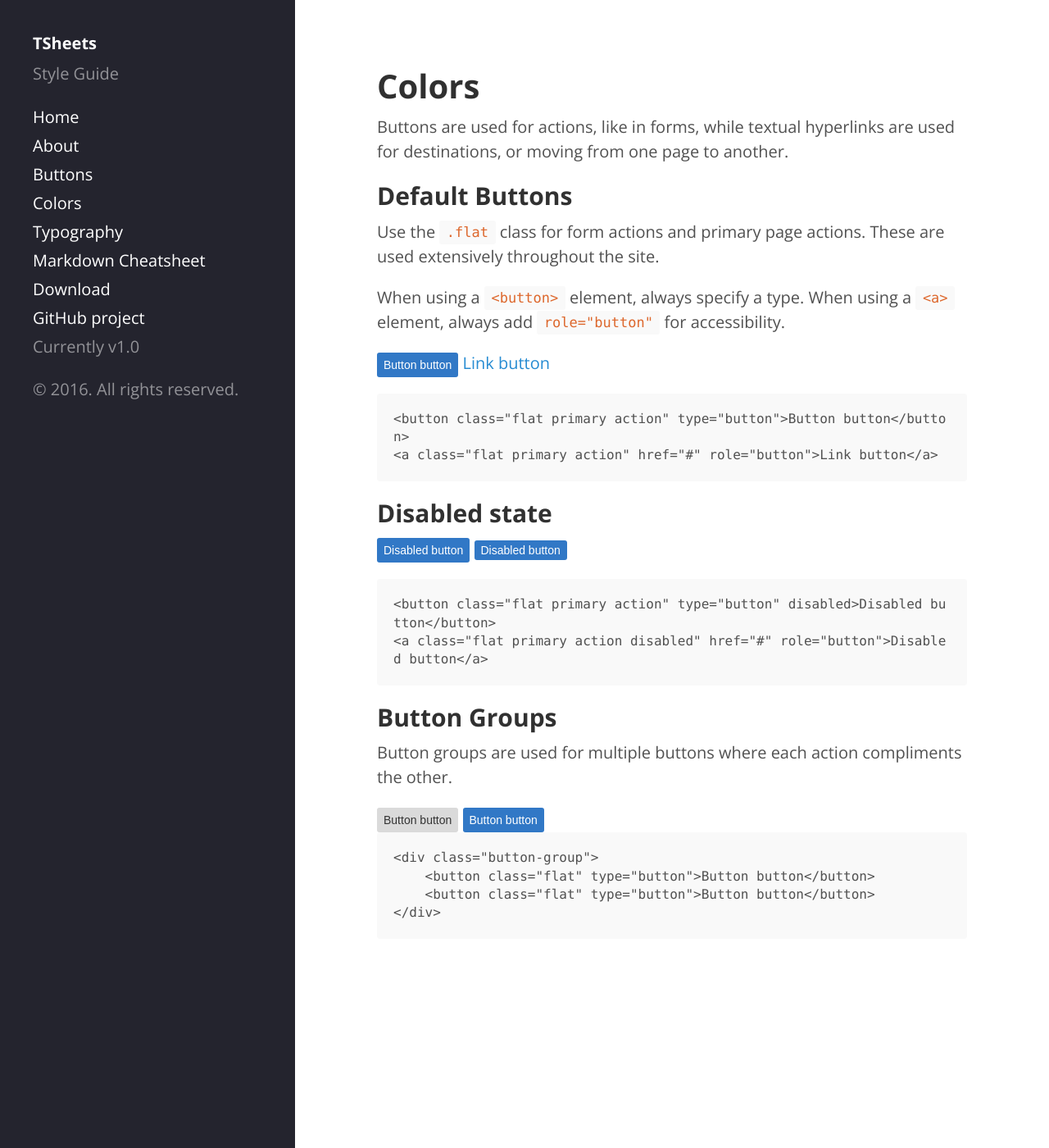
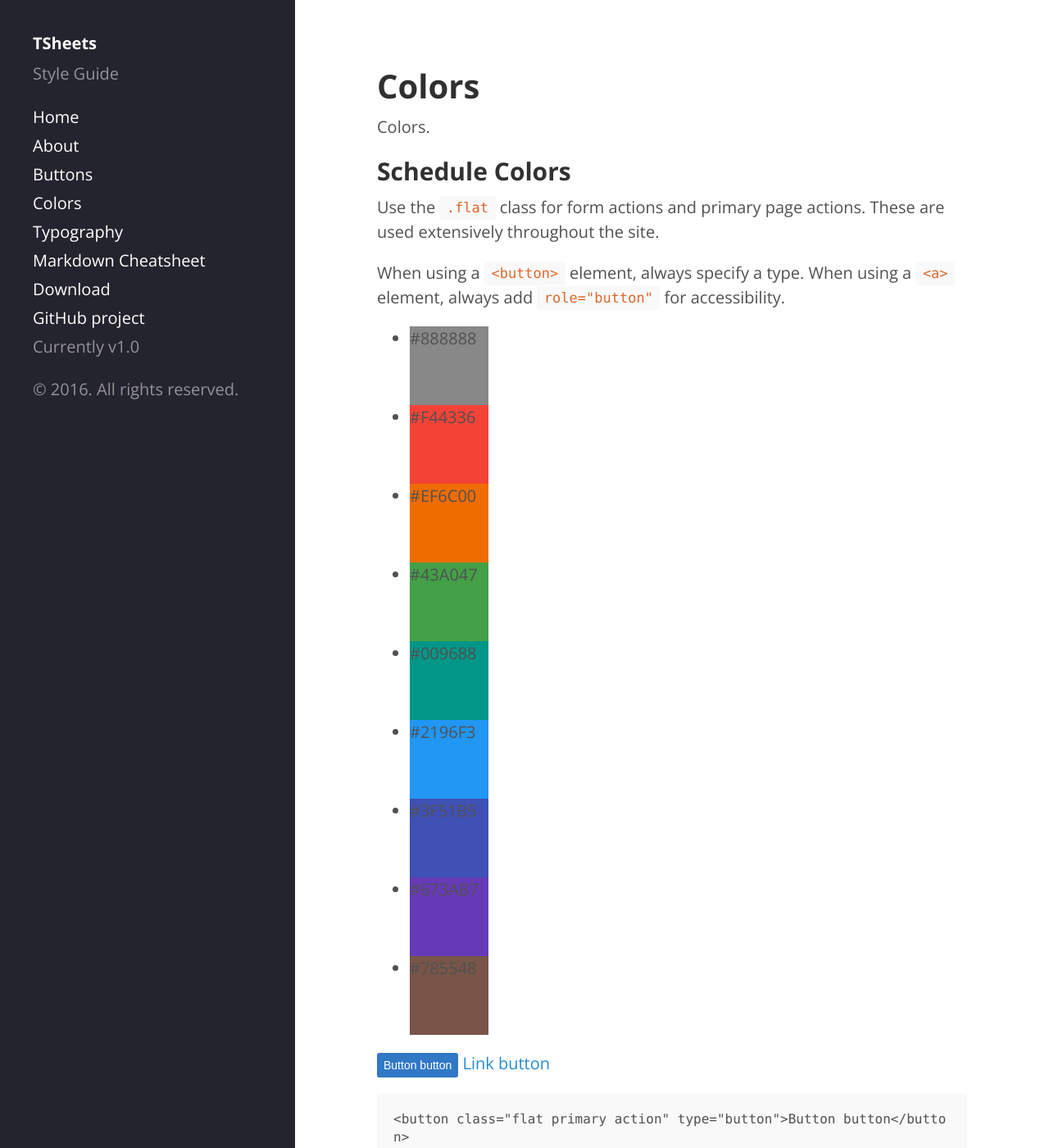
Before and after one commit to justinhersey/style-guide, a Jekyll site: the page built from colors.md, in a window 1280 px wide and 1400 px high. Shown: the whole window at 82% size. Built offline with Jekyll 4.4.1, drawn with Linux system fonts in a browser that asks for light colours.

Commit message:
add colors

````diff
--- a/colors.md
+++ b/colors.md
@@ -3,14 +3,25 @@ layout: page
 title: Colors
 ---
 
-Buttons are used for actions, like in forms, while textual hyperlinks are used for destinations, or moving from one page to another.
+Colors.
 
-## Default Buttons
+## Schedule Colors
 
 Use the `.flat` class for form actions and primary page actions. These are used extensively throughout the site.
 
 When using a `<button>` element, always specify a type. When using a `<a>` element, always add `role="button"` for accessibility.
 
+<ul>
+    <li style="width: 96px;height: 96px;background-color: #888888">#888888</li>
+    <li style="width: 96px;height: 96px;background-color: #F44336">#F44336</li>
+    <li style="width: 96px;height: 96px;background-color: #EF6C00">#EF6C00</li>
+    <li style="width: 96px;height: 96px;background-color: #43A047">#43A047</li>
+    <li style="width: 96px;height: 96px;background-color: #009688">#009688</li>
+    <li style="width: 96px;height: 96px;background-color: #2196F3">#2196F3</li>
+    <li style="width: 96px;height: 96px;background-color: #3F51B5">#3F51B5</li>
+    <li style="width: 96px;height: 96px;background-color: #673AB7">#673AB7</li>
+    <li style="width: 96px;height: 96px;background-color: #785548">#785548</li>
+</ul>
 <button class="flat primary action" type="button">Button button</button>
 <a class="btn" href="#" role="button">Link button</a>
 
@@ -18,29 +29,3 @@ When using a `<button>` element, always specify a type. When using a `<a>` eleme
 <button class="flat primary action" type="button">Button button</button>
 <a class="flat primary action" href="#" role="button">Link button</a>
 ```
-
-## Disabled state
-
-<button class="flat primary action" type="button" disabled>Disabled button</button>
-<a class="flat primary action disabled" href="#" role="button">Disabled button</a>
-
-```
-<button class="flat primary action" type="button" disabled>Disabled button</button>
-<a class="flat primary action disabled" href="#" role="button">Disabled button</a>
-```
-
-## Button Groups
-
-Button groups are used for multiple buttons where each action compliments the other.
-
-<div class="button-group">
-    <button class="flat primary" type="button">Button button</button>
-    <button class="flat primary action" type="button">Button button</button>
-</div>
-
-```
-<div class="button-group">
-    <button class="flat" type="button">Button button</button>
-    <button class="flat" type="button">Button button</button>
-</div>
-```
````
